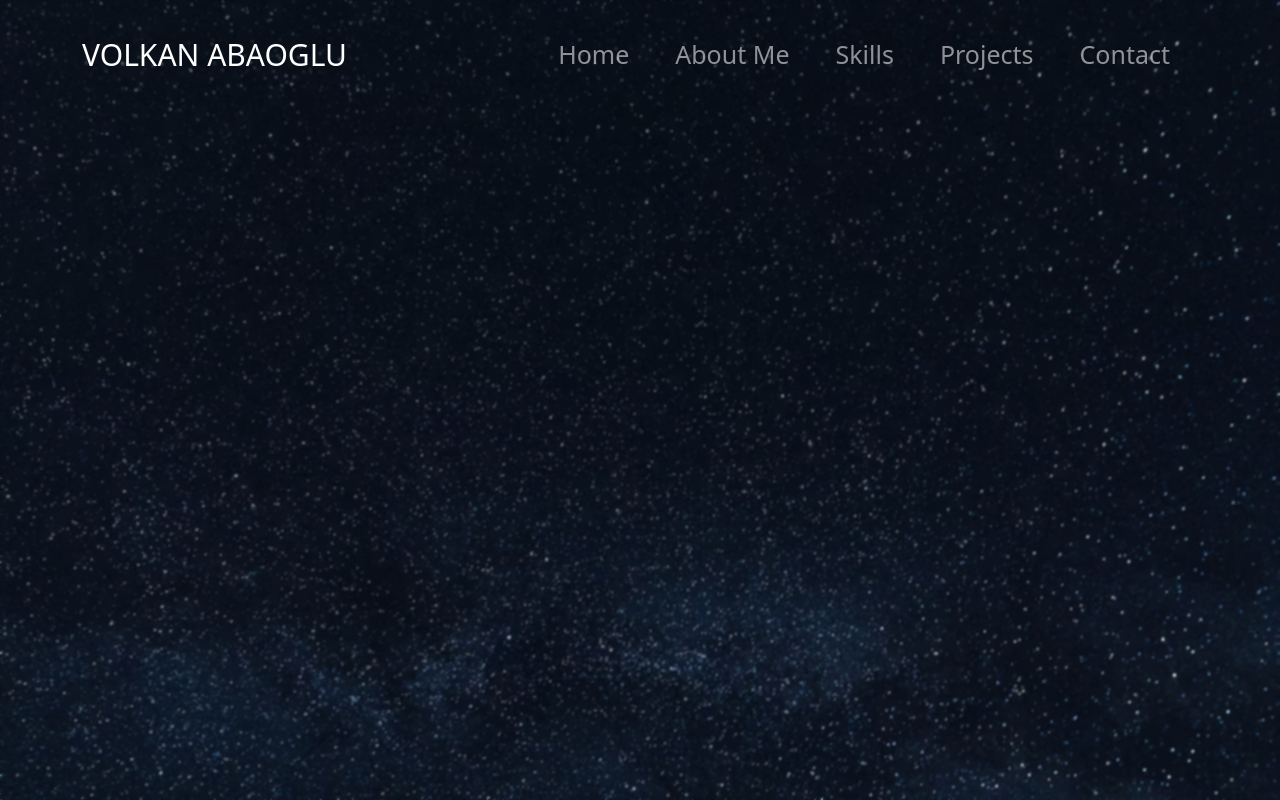
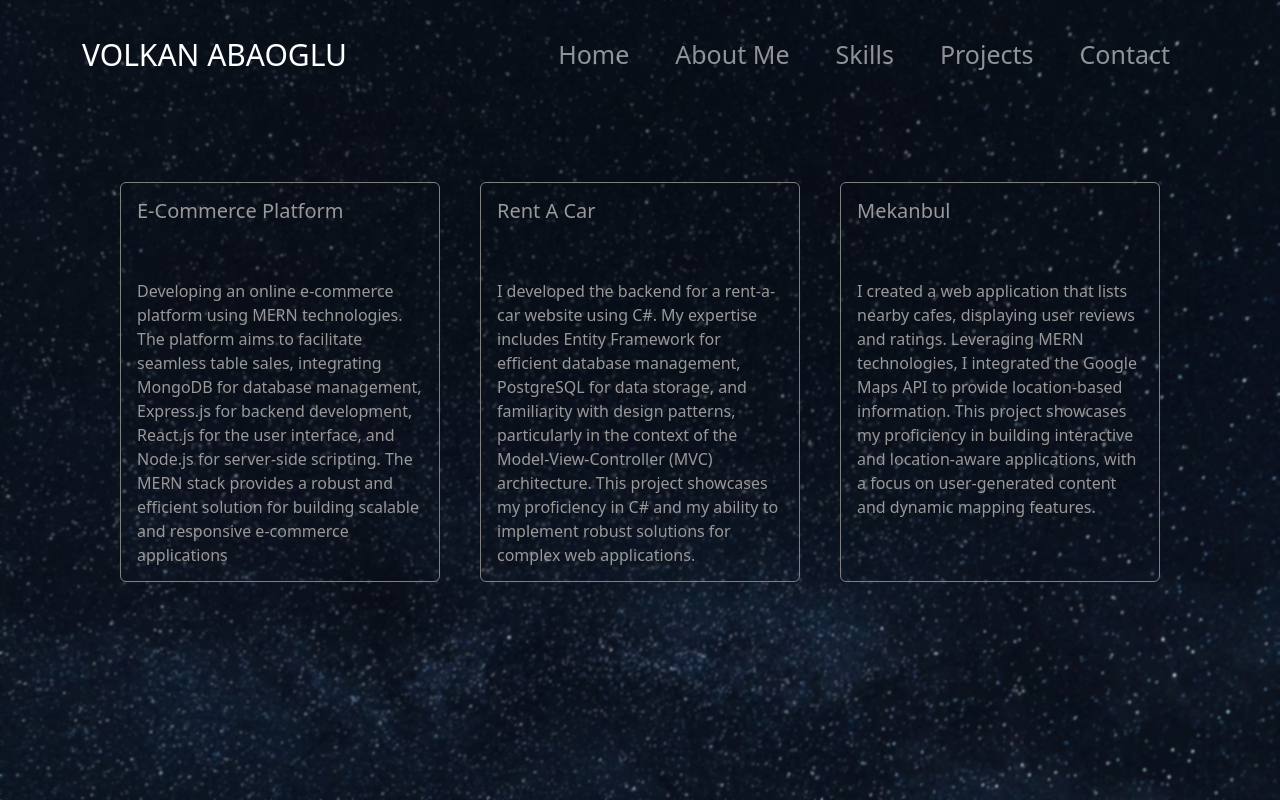
Before and after one commit to volkanabaoglu/portfolio-project, a React (Create React App) app: page /projects in a window 1280 px wide. Built offline with nearby package versions, Linux system fonts and the light colour scheme.

Commit message:
Updated projects

```diff
--- a/src/pages/Projects.jsx
+++ b/src/pages/Projects.jsx
@@ -1,11 +1,108 @@
-import React from 'react'
-import  NavbarComponent  from '../components/Navbar.jsx'
+import {useState} from "react";
+import NavbarComponent from "../components/Navbar.jsx";
+import Card from "react-bootstrap/Card";
+import "../styles/Projects.css";
+
 const Projects = () => {
+  const [isHovered, setHovered] = useState(false);
+
+  const handleMouseEnter = () => {
+    setHovered(true);
+  };
+
+  const handleMouseLeave = () => {
+    setHovered(false);
+  };
   return (
     <div>
-        <NavbarComponent />
+      <NavbarComponent />
+
+      <br />
+      <br />
+      <br />
+
+      <div className="cards-projects">
+        <Card
+          style={{
+            width: "20rem",
+            height: "25rem",
+            backgroundColor: "transparent",
+            border: "none",
+            border: "solid 1px gray",
+          }}
+        >
+          <Card.Body style={{filter: isHovered ? 'brightness(180%)' : 'brightness(80%)',transition: 'filter 0.3s ease-in-out'}} onMouseEnter={handleMouseEnter}
+          onMouseLeave={handleMouseLeave}>
+            <Card.Title style={{ color: "#c0bebe" }}>
+              E-Commerce Platform
+            </Card.Title>
+            <br />
+            <br />
+            <Card.Text style={{ color: "#c0bebe" }}>
+              Developing an online e-commerce platform using MERN technologies.
+              The platform aims to facilitate seamless table sales, integrating
+              MongoDB for database management, Express.js for backend
+              development, React.js for the user interface, and Node.js for
+              server-side scripting. The MERN stack provides a robust and
+              efficient solution for building scalable and responsive e-commerce
+              applications
+            </Card.Text>
+          </Card.Body>
+        </Card>
+
+        <Card
+          style={{
+            width: "20rem",
+            height: "25rem",
+            backgroundColor: "transparent",
+            border: "none",
+            border: "solid 1px gray",
+          }}
+        >
+          <Card.Body style={{filter: isHovered ? 'brightness(180%)' : 'brightness(80%)',transition: 'filter 0.3s ease-in-out'}} onMouseEnter={handleMouseEnter}
+          onMouseLeave={handleMouseLeave}>
+            <Card.Title style={{ color: "#c0bebe"}}>Rent A Car</Card.Title>
+            <br />
+            <br />
+            <Card.Text style={{ color: "#c0bebe"}}>
+              I developed the backend for a rent-a-car website using C#. My
+              expertise includes Entity Framework for efficient database
+              management, PostgreSQL for data storage, and familiarity with
+              design patterns, particularly in the context of the
+              Model-View-Controller (MVC) architecture. This project showcases
+              my proficiency in C# and my ability to implement robust solutions
+              for complex web applications.
+            </Card.Text>
+          </Card.Body>
+        </Card>
+
+        <Card
+          style={{
+            width: "20rem",
+            height: "25rem",
+            backgroundColor: "transparent",
+            border: "none",
+            border: "solid 1px gray",
+          }}
+        >
+          <Card.Body style={{filter: isHovered ? 'brightness(180%)' : 'brightness(80%)',transition: 'filter 0.3s ease-in-out'}} onMouseEnter={handleMouseEnter}
+          onMouseLeave={handleMouseLeave}>
+            <Card.Title style={{ color: "#c0bebe" }}>Mekanbul</Card.Title>
+            <br />
+            <br />
+            <Card.Text style={{ color: "#c0bebe"}}>
+              I created a web application that lists nearby cafes, displaying
+              user reviews and ratings. Leveraging MERN technologies, I
+              integrated the Google Maps API to provide location-based
+              information. This project showcases my proficiency in building
+              interactive and location-aware applications, with a focus on
+              user-generated content and dynamic mapping features.
+            </Card.Text>
+          </Card.Body>
+        </Card>
+      </div>
     </div>
-  )
-}
+  );
+};
 
-export default Projects
+export default Projects;
--- /dev/null
+++ b/src/styles/Projects.css
@@ -0,0 +1,6 @@
+.cards-projects{
+    display: flex;
+    gap: 40px;
+    align-items: center;
+    justify-content: center;
+}
```
